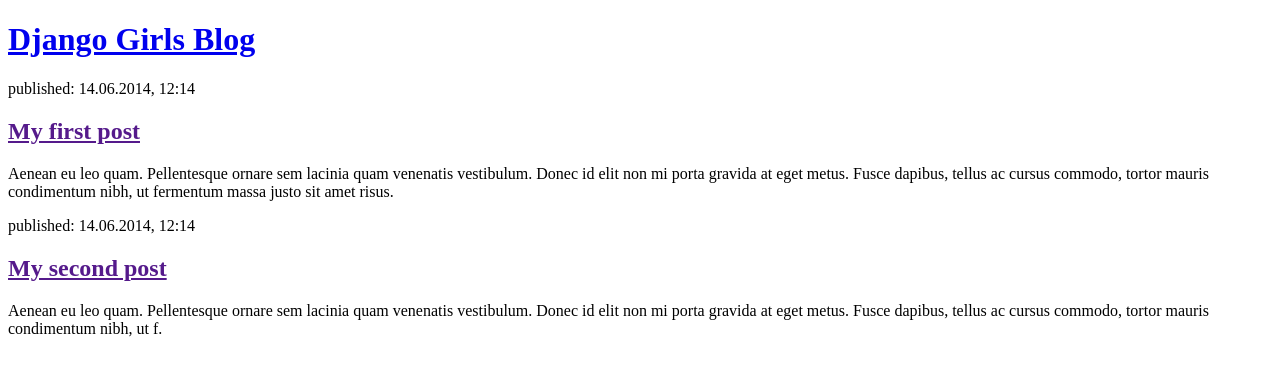
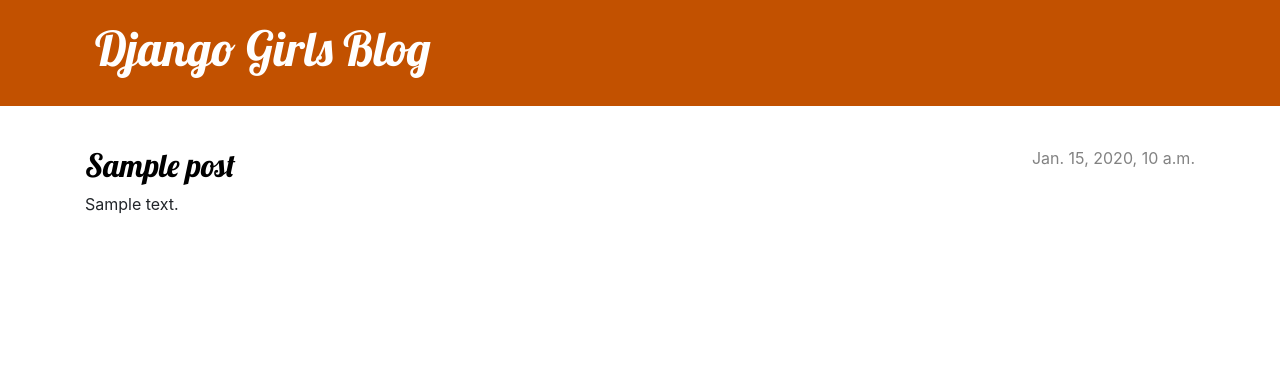
Before and after one commit to Momentum-Team-8/django-girls-tutorial-qbarefoot, a Django app: page / in a window 1280 px wide. Shown: the top 376 px of the page. Run offline with Django 3.2, Linux system fonts and the light colour scheme; tables that the repository leaves empty hold one stand-in row (values such as "Sample post").

Commit message:
css styling not refreshing

```diff
--- /dev/null
+++ b/blog/static/css/blog.css
@@ -0,0 +1,76 @@
+h1 a, h2 a {
+    color: #C25100;
+
+}
+
+/* <a href="https://en.wikipedia.org/wiki/Django" class="external_link" id="link_to_wiki_page"> */
+.page-header {
+    background-color: #C25100;
+    margin-top: 0;
+    margin-bottom: 40px;
+    padding: 20px 20px 20px 40px;
+}
+
+.page-header h1,
+.page-header h1 a,
+.page-header h1 a:visited,
+.page-header h1 a:active {
+    color: #ffffff;
+    font-size: 36pt;
+    text-decoration: none;
+}
+
+h1,
+h2,
+h3,
+h4 {
+    font-family: 'Lobster', cursive;
+}
+
+.date {
+    color: #828282;
+}
+
+.save {
+    float: right;
+}
+
+.post-form textarea,
+.post-form input {
+    width: 100%;
+}
+
+.top-menu,
+.top-menu:hover,
+.top-menu:visited {
+    color: #ffffff;
+    float: right;
+    font-size: 26pt;
+    margin-right: 20px;
+}
+
+.post {
+    margin-bottom: 70px;
+}
+
+.post h2 a,
+.post h2 a:visited {
+    color: #000000;
+}
+
+.post > .date,
+.post > .actions {
+    float: right;
+}
+
+.btn-default,
+.btn-default:visited {
+    color: #C25100;
+    background: none;
+    border-color: #C25100;
+}
+
+.btn-default:hover {
+    color: #FFFFFF;
+    background-color: #C25100;
+}
--- a/blog/templates/blog/post_list.html
+++ b/blog/templates/blog/post_list.html
@@ -1,23 +1,33 @@
+{% load static %}
 <!DOCTYPE html>
 <html>
     <head>
         <title>Django Girls blog</title>
+        <link rel="stylesheet" href="https://cdn.jsdelivr.net/npm/bootstrap@4.5.3/dist/css/bootstrap.min.css" integrity="sha384-TX8t27EcRE3e/ihU7zmQxVncDAy5uIKz4rEkgIXeMed4M0jlfIDPvg6uqKI2xXr2" crossorigin="anonymous">
+        <link href='//fonts.googleapis.com/css?family=Lobster&subset=latin,latin-ext' rel='stylesheet' type='text/css'>
+        <link rel="stylesheet" href="{% static 'css/blog.css' %}">
     </head>
     <body>
-        <header>
-            <h1><a href="/">Django Girls Blog</a></h1>
+        <header class="page-header">
+          <div class="container">
+              <h1><a href="/">Django Girls Blog</a></h1>
+          </div>
         </header>
 
-        <article>
-            <time>published: 14.06.2014, 12:14</time>
-            <h2><a href="">My first post</a></h2>
-            <p>Aenean eu leo quam. Pellentesque ornare sem lacinia quam venenatis vestibulum. Donec id elit non mi porta gravida at eget metus. Fusce dapibus, tellus ac cursus commodo, tortor mauris condimentum nibh, ut fermentum massa justo sit amet risus.</p>
-        </article>
-
-        <article>
-            <time>published: 14.06.2014, 12:14</time>
-            <h2><a href="">My second post</a></h2>
-            <p>Aenean eu leo quam. Pellentesque ornare sem lacinia quam venenatis vestibulum. Donec id elit non mi porta gravida at eget metus. Fusce dapibus, tellus ac cursus commodo, tortor mauris condimentum nibh, ut f.</p>
-        </article>
+        <main class="container">
+            <div class="row">
+                <div class="col">
+                {% for post in posts %}
+                    <article class="post">
+                        <time class="date">
+                            {{ post.published_date }}
+                        </time>
+                        <h2><a href="">{{ post.title }}</a></h2>
+                        <p>{{ post.text|linebreaksbr }}</p>
+                    </article>
+                {% endfor %}
+                </div>
+            </div>
+        </main>
     </body>
 </html>
--- a/blog/views.py
+++ b/blog/views.py
@@ -1,4 +1,7 @@
 from django.shortcuts import render
+from django.utils import timezone
+from .models import Post
 
 def post_list(request):
-    return render(request, 'blog/post_list.html', {})
+    posts = Post.objects.filter(published_date__lte=timezone.now()).order_by('published_date')
+    return render(request, 'blog/post_list.html', {'posts': posts})
```
Also changed, not shown: 1 other file.
